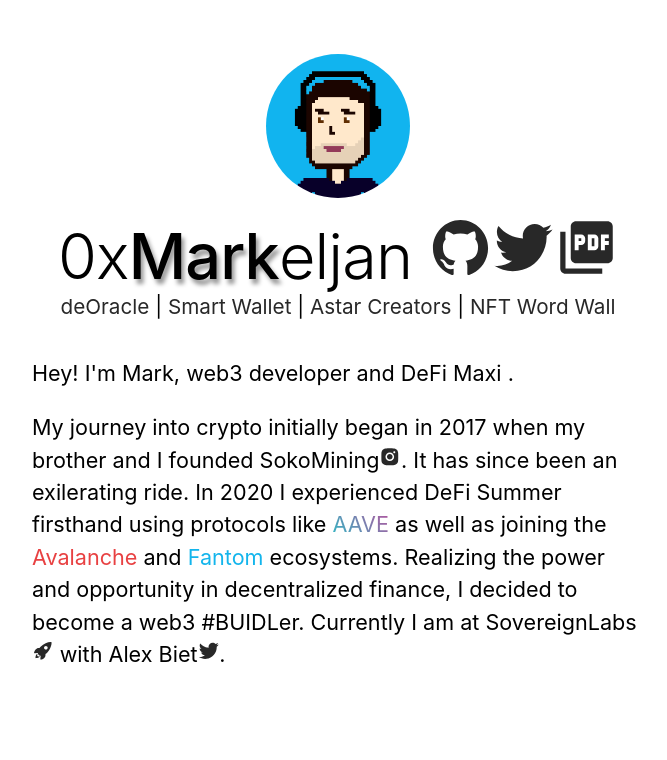
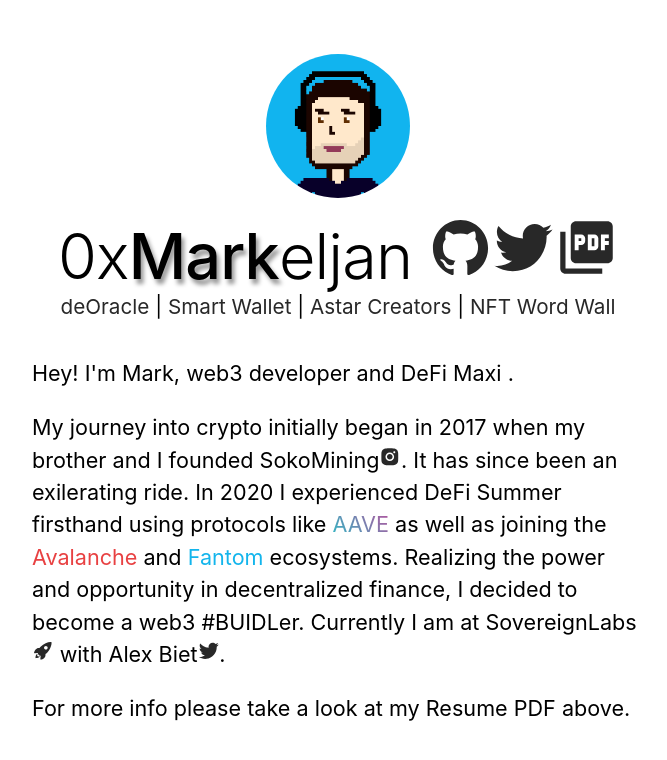
Before and after one commit to Markeljan/0xMarkeljan, a Next.js app: page / in a window 1280 px wide. Shown: the top 760 px of the page, without its empty margins (302-969 px from the left). Built offline with nearby package versions, Linux system fonts and the light colour scheme.

Commit message:
Resume reminder

```diff
--- a/pages/index.js
+++ b/pages/index.js
@@ -69,6 +69,7 @@ export default function Home({}) {
           </a>
           .
         </p>
+        <p>For more info please take a look at my Resume PDF above.</p>
       </section>
     </Layout>
   );
```
